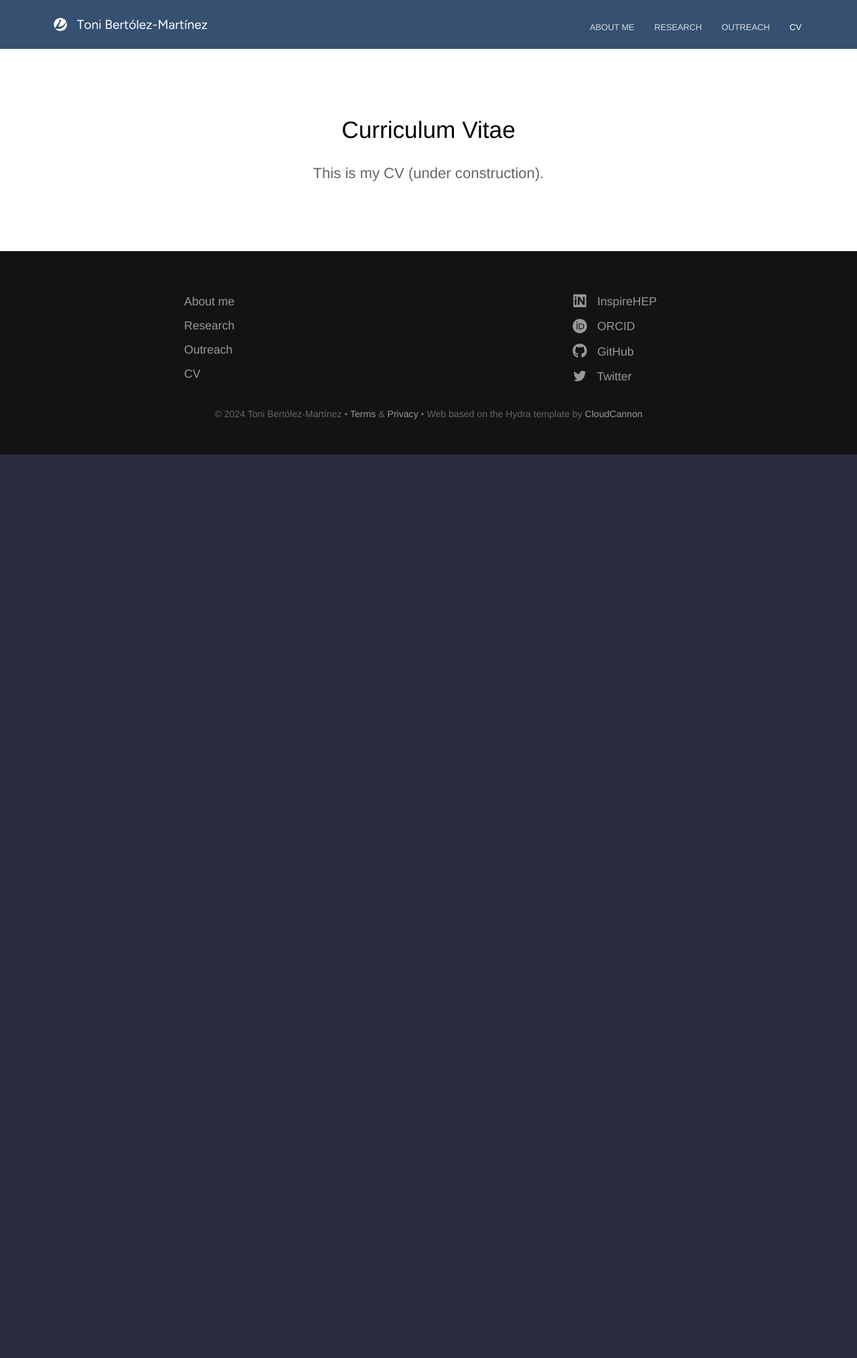
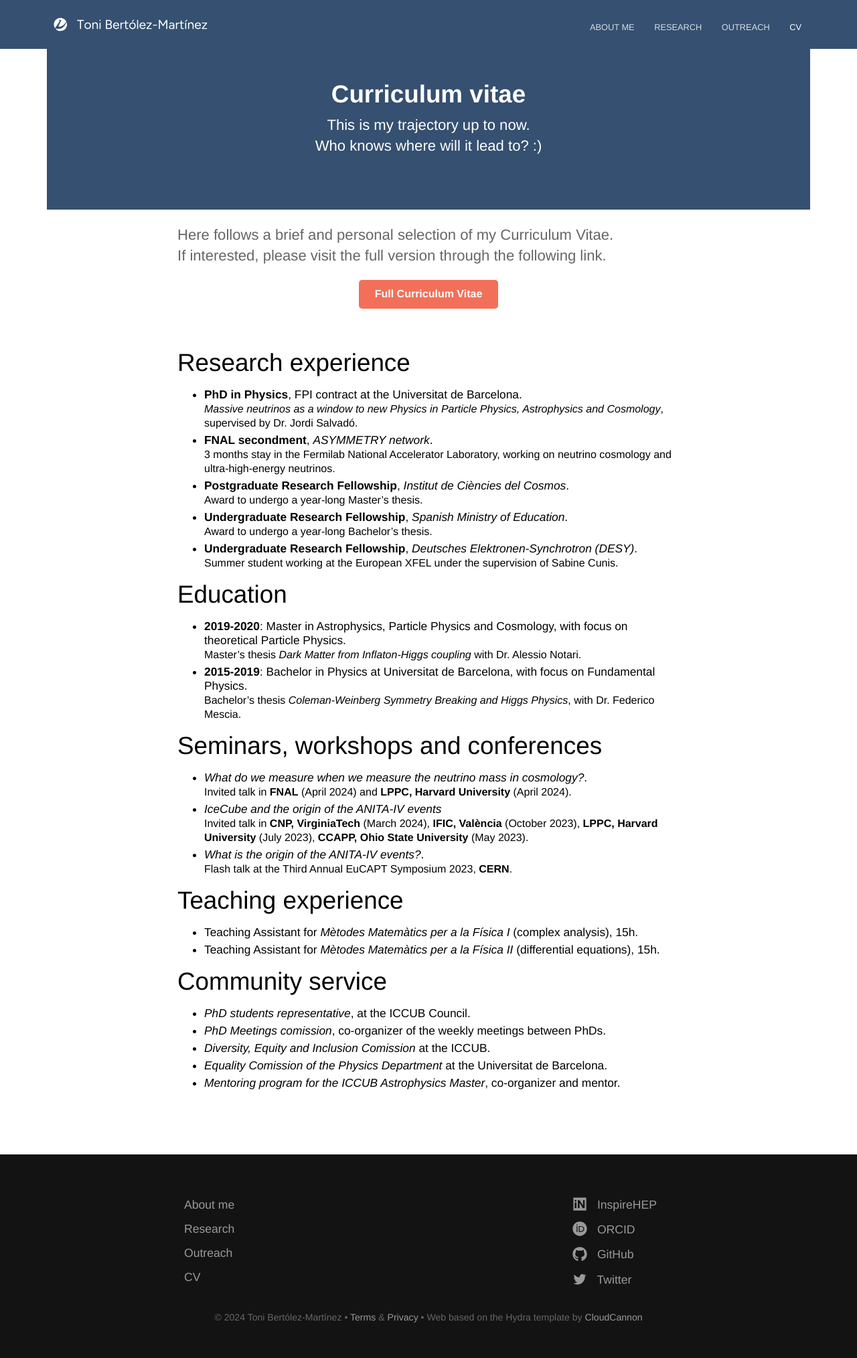
Before and after one commit to tbertolez/tbertolez.github.io, a Jekyll site: the page built from docs/cv/index.html, in a window 1280 px wide. Shown: the whole page at 67% size. Built offline with Jekyll 4.4.1, drawn with Linux system fonts in a browser that asks for light colours; before the commit the page ends 900 px from its top, so only the background shows below that.

Commit message:
CV updated

```diff
--- /dev/null
+++ b/docs/_includes/cv.markdown
@@ -0,0 +1,52 @@
+
+
+# Research experience
+- **PhD in Physics**, FPI contract at the Universitat de Barcelona.<br>
+  <span class = "small-text">
+    _Massive neutrinos as a window to new Physics in Particle Physics, Astrophysics and Cosmology_, supervised by Dr. Jordi Salvadó.
+  </span>
+- **FNAL secondment**, _ASYMMETRY network_. <br>
+  <span class = "small-text">
+    3 months stay in the Fermilab National Accelerator Laboratory, working on neutrino cosmology and ultra-high-energy neutrinos.
+  </span>
+- **Postgraduate Research Fellowship**, _Institut de Ciències del Cosmos_.<br>
+  <span class = "small-text"> Award to undergo a year-long Master's thesis. </span>
+- **Undergraduate Research Fellowship**, _Spanish Ministry of Education_.<br>
+  <span class = "small-text"> Award to undergo a year-long Bachelor's thesis. </span>
+- **Undergraduate Research Fellowship**, _Deutsches Elektronen-Synchrotron (DESY)_.<br>
+  <span class = "small-text"> Summer student working at the European XFEL under the supervision of Sabine Cunis. </span>
+
+# Education
+- **2019-2020**: Master in Astrophysics, Particle Physics and Cosmology, with focus on theoretical Particle Physics.<br>
+  <span class = "small-text">
+      Master's thesis _Dark Matter from Inflaton-Higgs coupling_ with Dr. Alessio Notari.
+  </span>
+- **2015-2019**: Bachelor in Physics at Universitat de Barcelona, with focus on Fundamental Physics.<br>
+  <span class = "small-text">
+      Bachelor's thesis _Coleman-Weinberg Symmetry Breaking and Higgs Physics_, with Dr. Federico Mescia.
+  </span>
+
+# Seminars, workshops and conferences
+- _What do we measure when we measure the neutrino mass in cosmology?_.<br>
+  <span class = "small-text">
+    Invited talk in **FNAL** (April 2024) and **LPPC, Harvard University** (April 2024).
+  </span>
+- _IceCube and the origin of the ANITA-IV events_<br>
+  <span class = "small-text">
+    Invited talk in **CNP, VirginiaTech** (March 2024), **IFIC, València** (October 2023), **LPPC, Harvard University** (July 2023), **CCAPP, Ohio State University** (May 2023).
+  </span>
+- _What is the origin of the ANITA-IV events?_.<br>
+  <span class = "small-text">
+    Flash talk at the Third Annual EuCAPT Symposium 2023, **CERN**.
+  </span>
+
+# Teaching experience
+- Teaching Assistant for _Mètodes Matemàtics per a la Física I_ (complex analysis), 15h.
+- Teaching Assistant for _Mètodes Matemàtics per a la Física II_ (differential equations), 15h.
+
+# Community service
+- *PhD students representative*, at the ICCUB Council.
+- *PhD Meetings comission*, co-organizer of the weekly meetings between PhDs.
+- *Diversity, Equity and Inclusion Comission* at the ICCUB.
+- *Equality Comission of the Physics Department* at the Universitat de Barcelona.
+- *Mentoring program for the ICCUB Astrophysics Master*, co-organizer and mentor.
--- a/docs/_sass/blog.scss
+++ b/docs/_sass/blog.scss
@@ -47,8 +47,9 @@
 
 	.readmore {
 		margin: 0;
-		margin-left: -15pt;
-		gap: 1em;
+		// margin-left: -15pt;
+		gap: 0em;
+		text-align: left;
 	}
 
 	// .button-research {
@@ -85,6 +86,7 @@
 		background: $accent-color_light;
 		line-height: 1.15;
 		font-size: 16px;
+		margin: 12px;
 		// width: 100%; /* Ensure it covers the full width of the button */
 		// height: 100%; /* Ensure it covers the full height of the button */
 		// color: inherit; /* Inherit the color from the button */
@@ -133,6 +135,7 @@
 
 	p {
 		font-size: 14pt;
+		margin-bottom: 10pt;
 	}
 
 	.blog-navigation {
--- a/docs/_sass/research.scss
+++ b/docs/_sass/research.scss
@@ -9,5 +9,37 @@
 
 .research-icon {
     width: 13em;
-	border-radius: 8px;    /* Rounded corners */
+	border-radius: 8px;
+    text-align: center;
 }
+
+.cv-text {
+	font-family: "San Francisco", "Helvetica", "Helvetica Neue";
+    // font-weight: 200;
+
+    h1 {
+        font-family: "Helvetica Neue";
+    }
+
+    b {
+        font-weight: bold;
+    }
+
+    i {
+        font-style: italic;
+    }
+
+    li {
+        margin-bottom: 5px;
+        font-size: 13pt;
+    }
+
+    .small-text {
+        font-size: 12pt;
+    }
+}
+
+.cv-button {
+    text-align: center;
+    margin-top: 10pt;
+}
--- a/docs/cv/index.html
+++ b/docs/cv/index.html
@@ -1,26 +1,24 @@
 ---
-title: Curriculum Vitae
-description: This is my CV (under construction).
+title:
+description:
 ---
+<section class="hero hero-research">
+	<div class="text-container">
+		<h1 class="editable"><strong>Curriculum vitae</strong></h1>
+		<p class="subtext editable">This is my trajectory up to now.<br>Who knows where will it lead to? :)</p>
+	</div>
+</section>
 
-<div class="text-container">
-	<p class="editor-link"><a href="cloudcannon:collections/_posts" class="btn"><strong>&#9998;</strong> Add Post</a></p>
-	<ul class="blog-posts">
-		{% include list-posts.html posts=paginator.posts %}
-	</ul>
-
-	{% if paginator.total_pages > 1 %}
-		<!-- Pagination links -->
-		<div class="pagination">
-			{% if paginator.previous_page %}
-				<a href="{% include relative-src.html src=paginator.previous_page_path %}" class="previous btn">&larr; Newer posts</a>
-			{% endif %}
-
-			<span class="page_number ">{{ paginator.page }} of {{ paginator.total_pages }}</span>
-
-			{% if paginator.next_page %}
-				<a href="{% include relative-src.html src=paginator.next_page_path %}" class="next btn">Older posts &rarr;</a>
-			{% endif %}
-		</div>
-	{% endif %}
+<div class = "content">
+    <div class = "text-container">
+        <p>Here follows a brief and personal selection of my Curriculum Vitae.<br>If interested, please visit the full version through the following link. </p>
+        <div class="cta button alt cv-button"><a href="{{ site.baseurl }}/files/cv.pdf">Full Curriculum Vitae</a></div>
+    </div>
+    <div class = "text-container cv-text">
+        <h1> </h1>
+        {% capture cv_content %}
+            {% include cv.markdown %}
+        {% endcapture %}
+        {{ cv_content | markdownify }}
+    </div>
 </div>
```
Also changed, not shown: 1 other file.
